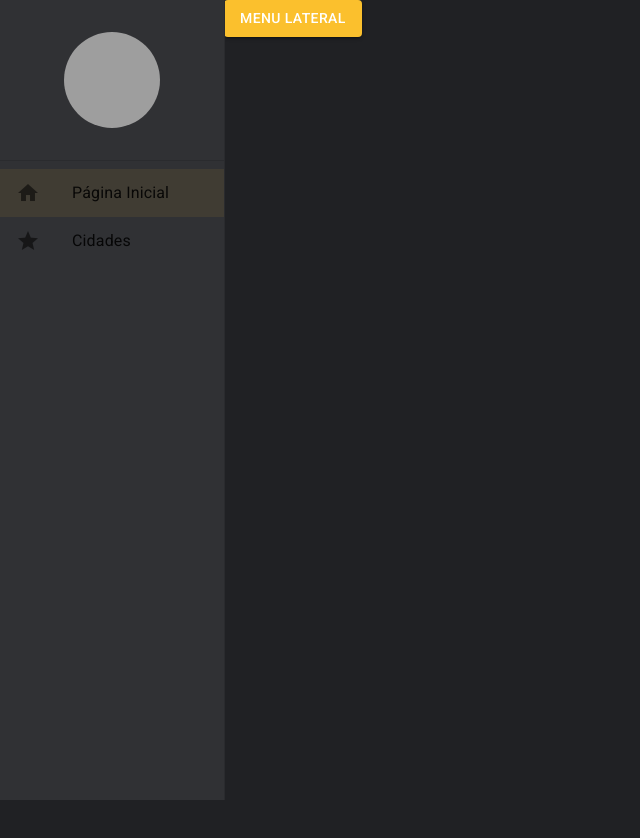
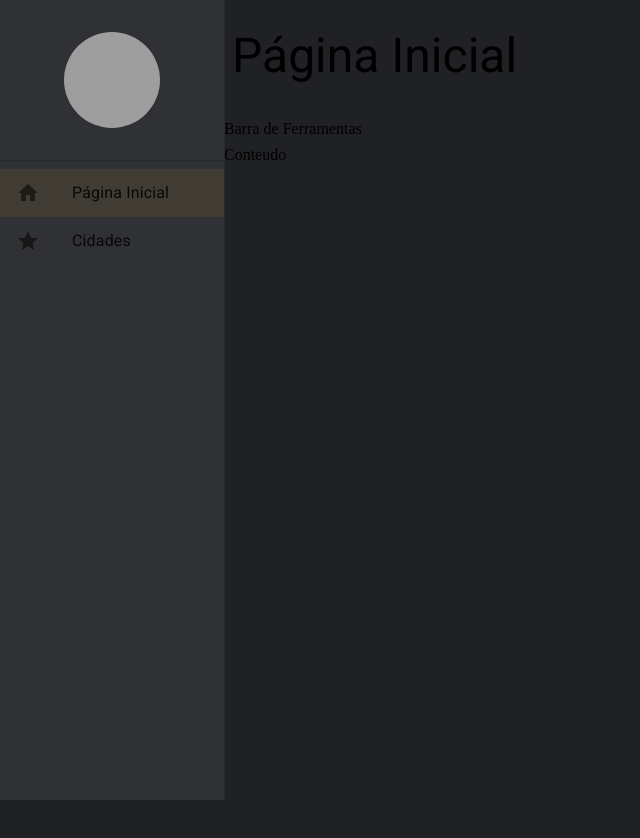
Before and after one commit to EGomesCG/projetoMUI, a React (Create React App) app: page /pagina-inicial in a window 1280 px wide. Shown: the top 838 px of the page, without its empty margins (0-640 px from the left). Built offline with nearby package versions, Linux system fonts and the light colour scheme; grey boxes are pictures that could not be loaded.

Commit message:
feat-12:Layout base das páginas

```diff
--- /dev/null
+++ b/src/pages/dashboard/Dashboard.tsx
@@ -0,0 +1,15 @@
+import React from "react";
+import { LayoutBasePagina } from "../../shared/layouts";
+
+interface IDashboard {
+    children?: React.ReactNode
+};
+
+export const Dashboard: React.FC<IDashboard> = ({children}) => {
+    return (
+        <LayoutBasePagina titulo="Página Inicial" barraDeFerramentas={<>Barra de Ferramentas</>}>
+            {children}
+            Conteudo
+        </LayoutBasePagina>
+    );
+}
--- a/src/pages/index.ts
+++ b/src/pages/index.ts
@@ -1 +1 @@
-export {};
+export * from './dashboard/Dashboard';
--- a/src/routes/index.tsx
+++ b/src/routes/index.tsx
@@ -1,10 +1,11 @@
-import { Button } from "@mui/material";
+
 import { useEffect } from "react";
 import { Routes, Route, Navigate } from "react-router-dom";
+import { Dashboard } from "../pages";
 import { useAppDrawerContext } from "../shared/contexts";
 
 export const AppRoutes = () => {
-    const { toggleDrawerOpen, setDrawerOptions } = useAppDrawerContext();
+    const {  setDrawerOptions } = useAppDrawerContext();
 
     useEffect(() => {
         setDrawerOptions([
@@ -28,12 +29,7 @@ export const AppRoutes = () => {
         <Routes>
             {/* Minhas rotas da pagina - Abaixo config cada rota - a última é serve para uma navegação perdida */}
             <Route path="/pagina-inicial" element={
-                <Button
-                    variant="contained"
-                    color="primary"
-                    onClick={toggleDrawerOpen}
-                    >Menu lateral
-                </Button>}
+                <Dashboard/>}
             />
             {/* Teste */}
             <Route path="/cidades" element={<></>
--- a/src/shared/components/menu-lateral/MenuLateral.tsx
+++ b/src/shared/components/menu-lateral/MenuLateral.tsx
@@ -65,12 +65,13 @@ export const MenuLateral: React.FC<IMenuLateral> = ({ children}) => {
         então, podemos realizar a comparação pra saber qual o tamanho da tela */}
          <Drawer open={isDrawerOpen} variant={smDown ? 'temporary' : 'permanent'}
          onClose={toggleDrawerOpen}
+
          >
             {/* O Box parece a div, nos ajuda a definir o tamhanho do nosso menu
             Este Box irá conter todo o conteudo lateral */}
             <Box width={theme.spacing(28)} height="100%" display="flex" flexDirection="column">
                 {/* Estou envolvendo o avatar/img num box */}
-                <Box width="100%" height={theme.spacing(20)} display="flex" alignItems="center" justifyContent="center">
+                <Box    width="100%" height={theme.spacing(20)} display="flex" alignItems="center" justifyContent="center">
                     <Avatar
                     sx={{ height: theme.spacing(12), width: theme.spacing(12)}}
                     alt="Avatar"
--- /dev/null
+++ b/src/shared/layouts/LayoutBasePagina.tsx
@@ -0,0 +1,48 @@
+import { Box, Icon, IconButton, Typography, useMediaQuery, useTheme } from "@mui/material";
+import { Theme } from "@mui/system";
+import React from "react";
+import { useAppDrawerContext } from "../contexts";
+
+interface ILayoutBasePagina {
+    titulo: string;
+    barraDeFerramentas?:React.ReactNode;
+    children?: React.ReactNode
+};
+
+export const LayoutBasePagina: React.FC<ILayoutBasePagina> = ({children, titulo, barraDeFerramentas}) => {
+    //1ª Opção - Se declarar antes faço uma função e importo Theme do MUI
+    const smDown = useMediaQuery((theme: Theme) => theme.breakpoints.down('sm'));
+    const mdDown = useMediaQuery((theme: Theme) => theme.breakpoints.down('md'));
+    const theme = useTheme();
+    //2ª Opção - declarar depois do theme
+    // const smDown = useMediaQuery(theme.breakpoints.down('sm'));
+    const {toggleDrawerOpen} = useAppDrawerContext();
+
+    return(
+        <Box height="100%" display="flex" flexDirection="column" gap={1}>
+            <Box padding={1} gap={1} display="flex" alignItems="center" height={theme.spacing(smDown ? 6 : mdDown ? 8 : 12)} >
+                {/* O hamburger do menu lateral */}
+                {smDown && (
+                    <IconButton onClick={toggleDrawerOpen}>
+                        <Icon>menu</Icon>
+                    </IconButton>
+                )}
+                <Typography
+                    variant={smDown ? "h5" : mdDown ? "h4" : "h3"}
+                    whiteSpace="nowrap"//
+                    overflow="hidden"//
+                    textOverflow="ellipsis"//No final do texto se for grande ficará três pontinhos...
+                >{titulo}
+                 </Typography>
+            </Box>
+            {barraDeFerramentas && (
+                <Box>
+                    {barraDeFerramentas}
+                </Box>
+            )}
+            <Box flex={1} overflow="auto">
+                {children}
+            </Box>
+        </Box>
+    );
+};
--- a/src/shared/layouts/index.ts
+++ b/src/shared/layouts/index.ts
@@ -1 +1 @@
-export {};
+export * from './LayoutBasePagina';
```
